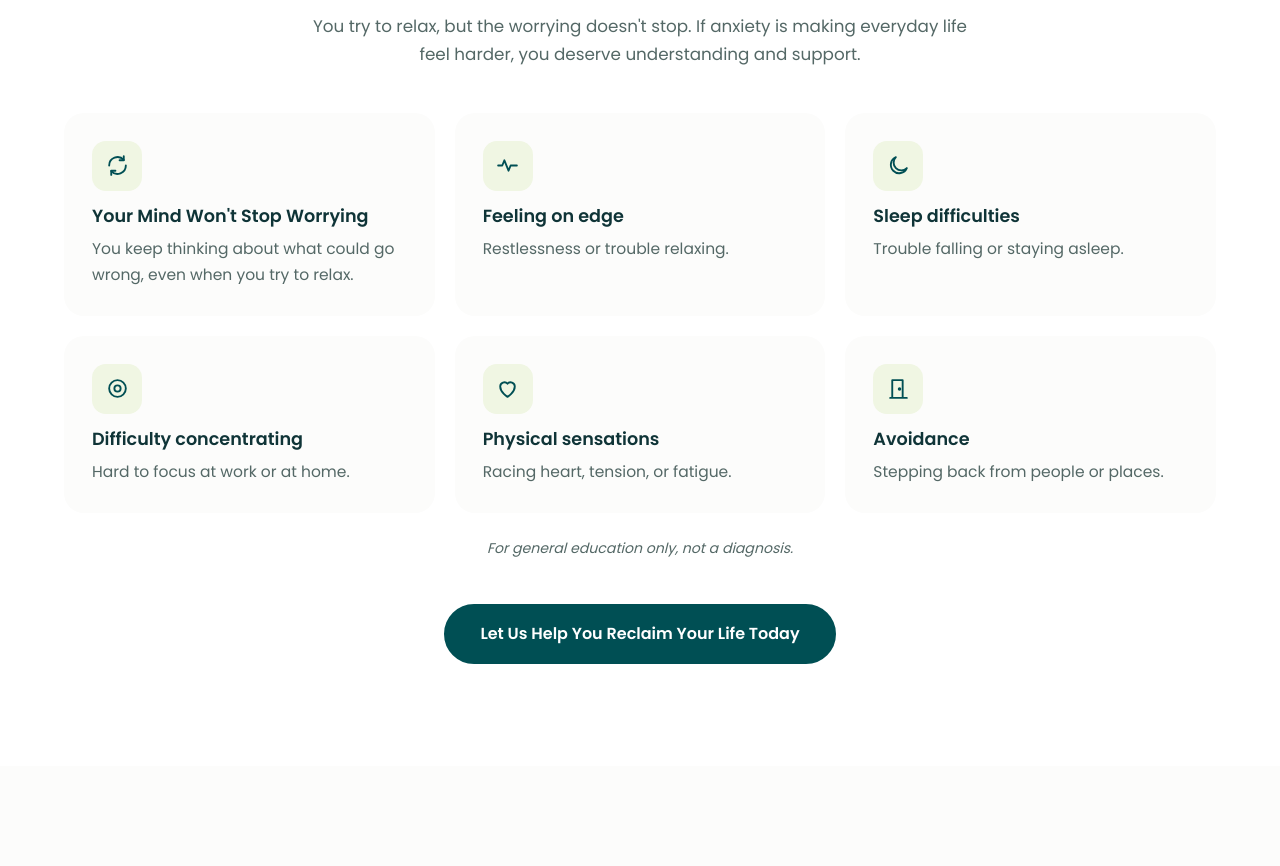
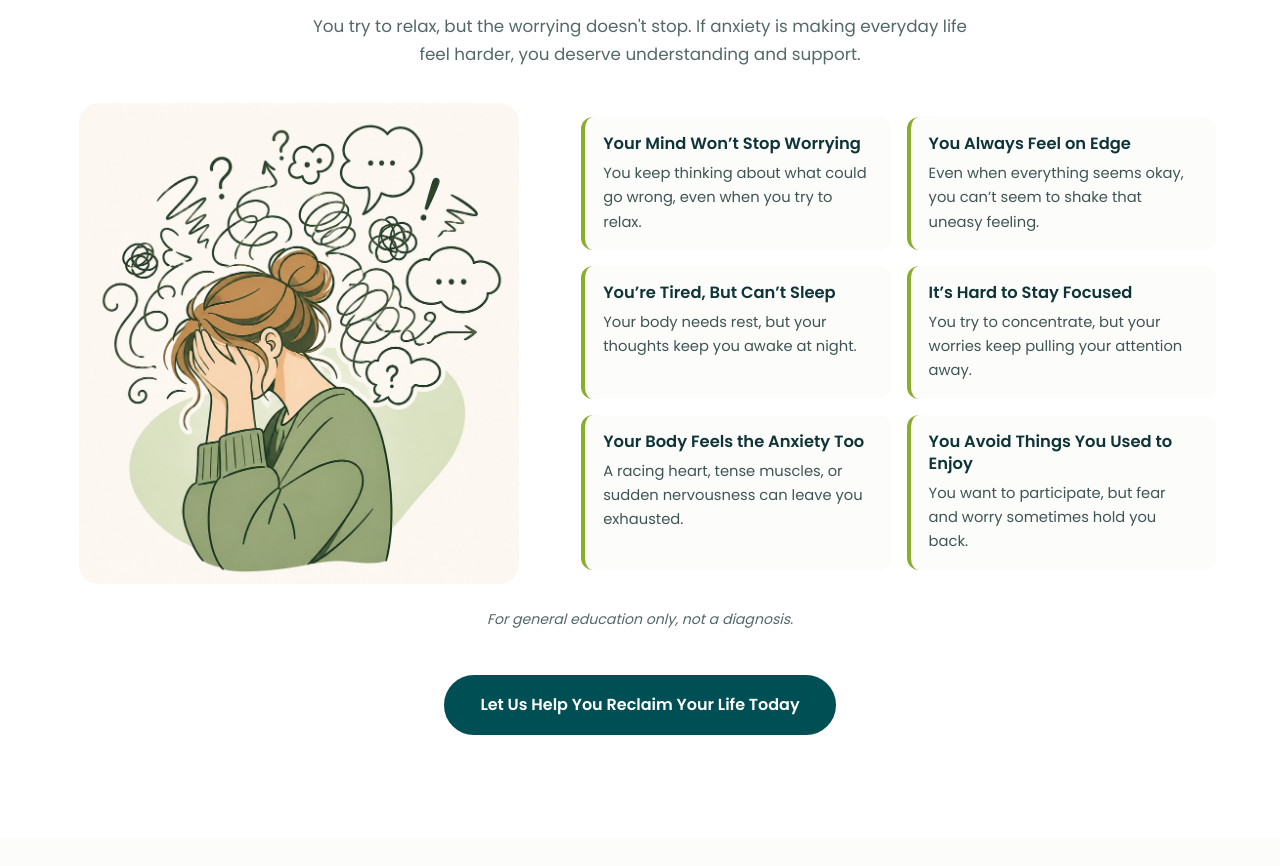
Before and after one commit to gladsamante04-gif/Reclamation-Center-Anxiety-landing-page, a website built with Vite: page index.html in a window 1280 px wide. Shown: the part 1189-2055 px from the top of the page. Built offline with nearby package versions, Linux system fonts and the light colour scheme.

Commit message:
Pain-point section: illustration + empathetic statements replace icon cards
Co-Authored-By: Claude Fable 5 <noreply@anthropic.com>
Claude-Session: https://claude.ai/code/session_01DsgnGzy7eDztcJmVojgrum

```diff
--- a/index.html
+++ b/index.html
@@ -69,13 +69,16 @@
   <div class="wrap center">
     <h2>Does It Feel Like Your Mind Never Gets a Moment of Peace?</h2>
     <p class="intro">You try to relax, but the worrying doesn't stop. If anxiety is making everyday life feel harder, you deserve understanding and support.</p>
-    <div class="grid grid-3">
-      <div class="card"><div class="icon"><svg viewBox="0 0 24 24" fill="none" stroke="currentColor" stroke-width="1.8" stroke-linecap="round" stroke-linejoin="round" aria-hidden="true"><path d="M4 12a8 8 0 0 1 14-5.3M20 12a8 8 0 0 1-14 5.3"/><path d="M18 3v4h-4M6 21v-4h4"/></svg></div><div class="card-body"><h3>Your Mind Won't Stop Worrying</h3><p>You keep thinking about what could go wrong, even when you try to relax.</p></div></div>
-      <div class="card"><div class="icon"><svg viewBox="0 0 24 24" fill="none" stroke="currentColor" stroke-width="1.8" stroke-linecap="round" stroke-linejoin="round" aria-hidden="true"><path d="M3 12h4l2-5 4 10 2-5h6"/></svg></div><div class="card-body"><h3>Feeling on edge</h3><p>Restlessness or trouble relaxing.</p></div></div>
-      <div class="card"><div class="icon"><svg viewBox="0 0 24 24" fill="none" stroke="currentColor" stroke-width="1.8" stroke-linecap="round" stroke-linejoin="round" aria-hidden="true"><path d="M20 14.5A8 8 0 1 1 9.5 4a6.5 6.5 0 0 0 10.5 10.5z"/></svg></div><div class="card-body"><h3>Sleep difficulties</h3><p>Trouble falling or staying asleep.</p></div></div>
-      <div class="card"><div class="icon"><svg viewBox="0 0 24 24" fill="none" stroke="currentColor" stroke-width="1.8" stroke-linecap="round" stroke-linejoin="round" aria-hidden="true"><circle cx="12" cy="12" r="8"/><circle cx="12" cy="12" r="3"/></svg></div><div class="card-body"><h3>Difficulty concentrating</h3><p>Hard to focus at work or at home.</p></div></div>
-      <div class="card"><div class="icon"><svg viewBox="0 0 24 24" fill="none" stroke="currentColor" stroke-width="1.8" stroke-linecap="round" stroke-linejoin="round" aria-hidden="true"><path d="M12 20s-7-4.4-7-10a4 4 0 0 1 7-2.6A4 4 0 0 1 19 10c0 5.6-7 10-7 10z"/></svg></div><div class="card-body"><h3>Physical sensations</h3><p>Racing heart, tension, or fatigue.</p></div></div>
-      <div class="card"><div class="icon"><svg viewBox="0 0 24 24" fill="none" stroke="currentColor" stroke-width="1.8" stroke-linecap="round" stroke-linejoin="round" aria-hidden="true"><path d="M6 21V4h10v17M4 21h16"/><circle cx="13" cy="12.5" r=".8"/></svg></div><div class="card-body"><h3>Avoidance</h3><p>Stepping back from people or places.</p></div></div>
+    <div class="pain-wrap">
+      <div class="pain-art"><img src="./assets/images/anxious-illustration.jpg" alt="Illustration of a woman holding her face in her hands, surrounded by anxious thought scribbles" loading="lazy"></div>
+      <ul class="pain-list">
+        <li><h3>Your Mind Won’t Stop Worrying</h3><p>You keep thinking about what could go wrong, even when you try to relax.</p></li>
+        <li><h3>You Always Feel on Edge</h3><p>Even when everything seems okay, you can’t seem to shake that uneasy feeling.</p></li>
+        <li><h3>You’re Tired, But Can’t Sleep</h3><p>Your body needs rest, but your thoughts keep you awake at night.</p></li>
+        <li><h3>It’s Hard to Stay Focused</h3><p>You try to concentrate, but your worries keep pulling your attention away.</p></li>
+        <li><h3>Your Body Feels the Anxiety Too</h3><p>A racing heart, tense muscles, or sudden nervousness can leave you exhausted.</p></li>
+        <li><h3>You Avoid Things You Used to Enjoy</h3><p>You want to participate, but fear and worry sometimes hold you back.</p></li>
+      </ul>
     </div>
     <p class="disclaimer">For general education only, not a diagnosis.</p>
     <div class="btn-row cta-solo section-cta">
--- a/styles.css
+++ b/styles.css
@@ -362,3 +362,16 @@ footer strong{color:#0F3437}
 .tz-note{display:block;font-size:.78rem;font-weight:400;font-style:normal;color:#546866}
 @media (max-width:380px){.time-grid{grid-template-columns:repeat(2,1fr)}}
 .form-note{font-size:.82rem;color:#546866;text-align:center;margin-top:-4px}
+
+/* Pain-point section: illustration + empathetic list instead of icon cards */
+.pain-wrap{display:grid;grid-template-columns:0.85fr 1.15fr;gap:48px;align-items:center;margin-top:34px;text-align:left}
+.pain-art img{width:100%;max-width:440px;height:auto;border-radius:20px;display:block;margin:0 auto}
+.pain-list{list-style:none;margin:0;padding:0;display:grid;grid-template-columns:1fr 1fr;gap:16px}
+.pain-list li{background:var(--ground,#F2F6F4);border-left:4px solid #8BAD2D;border-radius:12px;padding:16px 18px}
+.pain-list h3{margin:0 0 6px;font-size:1.02rem}
+.pain-list p{margin:0;font-size:.92rem;color:#3E5553}
+@media (max-width:900px){
+  .pain-wrap{grid-template-columns:1fr;gap:28px}
+  .pain-art img{max-width:300px}
+  .pain-list{grid-template-columns:1fr}
+}
```
Also changed, not shown: assets/images/anxious-illustration.jpg (added).
